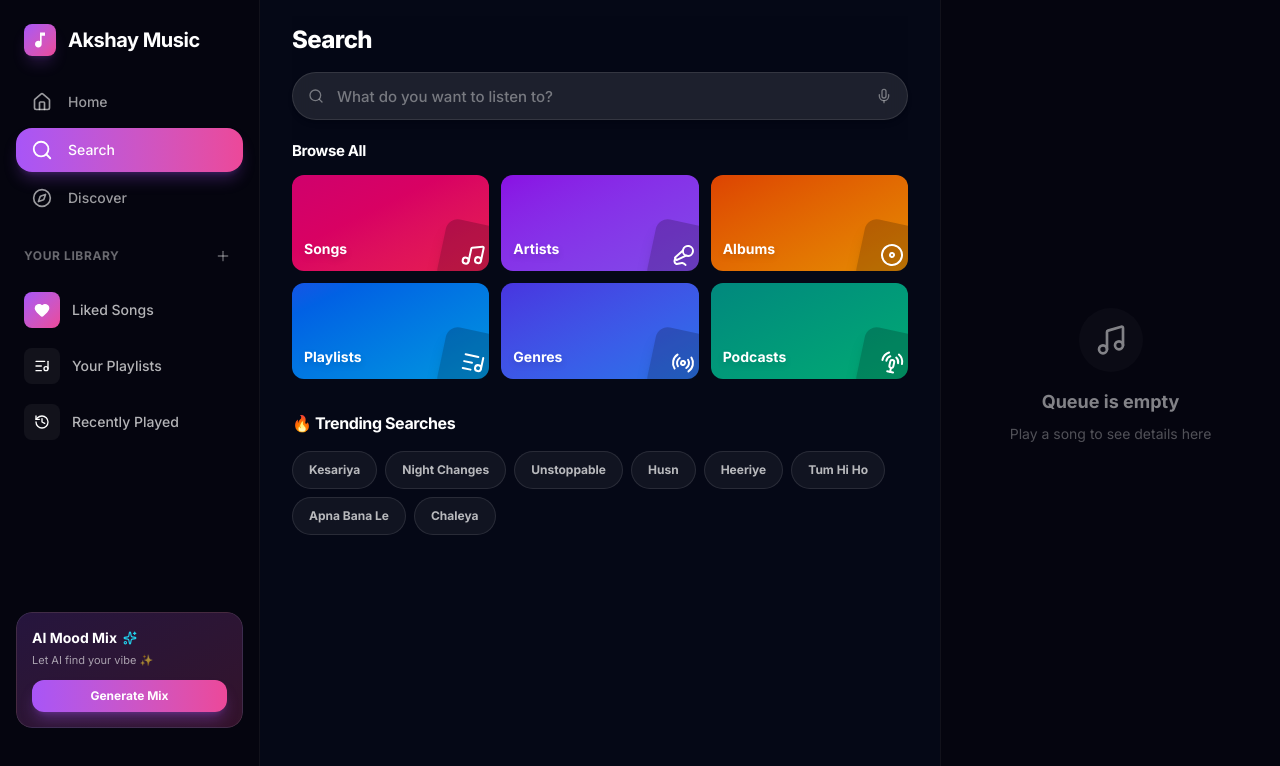
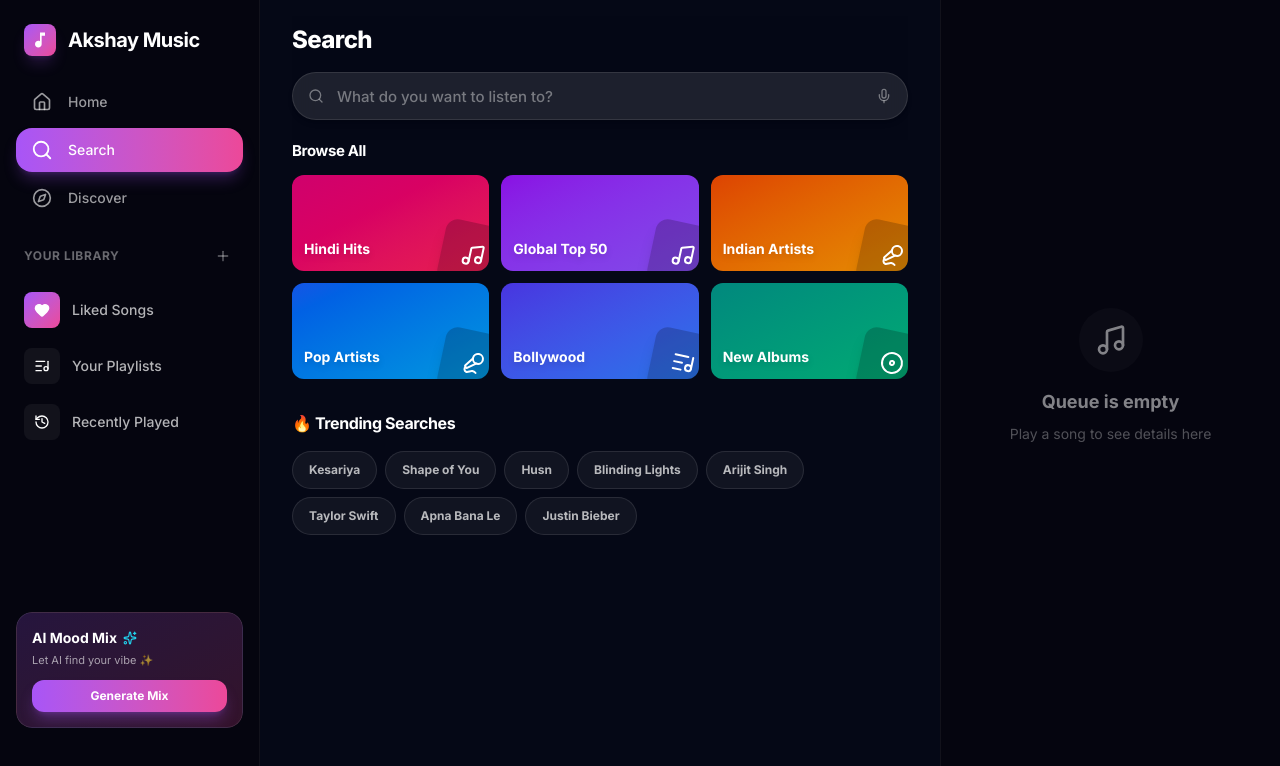
Before and after one commit to akshayweb18/mtune, a Next.js app: page /search in a window 1280 px wide. Shown: the top 766 px of the page. Built offline with nearby package versions, Linux system fonts and the light colour scheme.

Commit message:
refactor: sam sam

```diff
--- a/src/app/page.tsx
+++ b/src/app/page.tsx
@@ -64,20 +64,20 @@ export default function Home() {
 
   const { data: playlistData, isLoading } = useQuery({
     queryKey: ['featured-playlists-2024'],
-    queryFn: () => saavnApi.searchPlaylists('latest hindi 2024', 1, 10),
+    queryFn: () => saavnApi.searchPlaylists('top playlists', 1, 10),
   });
 
   const featuredPlaylists = playlistData?.results || [];
 
   const { data: mixData } = useQuery({
     queryKey: ['hero-mix-songs'],
-    queryFn: () => saavnApi.searchSongs('party mix', 1, 10),
+    queryFn: () => saavnApi.searchSongs('global top 50', 1, 10),
   });
   const heroSongs = mixData?.results || [];
 
   const { data: latestData, isLoading: latestLoading } = useQuery({
     queryKey: ['latest-songs-home'],
-    queryFn: () => saavnApi.searchSongs('latest hindi songs 2024', 1, 10),
+    queryFn: () => saavnApi.searchSongs('latest trending songs', 1, 10),
   });
 
   const latestSongs: Song[] = latestData?.results || [];
--- a/src/app/search/page.tsx
+++ b/src/app/search/page.tsx
@@ -12,15 +12,15 @@ import { AddToPlaylistModal } from '@/components/shared/AddToPlaylistModal';
 import { Song } from '@/types';
 
 const BROWSE_ALL = [
-  { title: 'Songs', searchTerm: 'Top Hindi Songs', color: 'from-pink-600 to-rose-500', icon: <Music className="w-6 h-6 text-white" /> },
-  { title: 'Artists', searchTerm: 'Popular Indian Artists', color: 'from-purple-600 to-violet-500', icon: <Mic2 className="w-6 h-6 text-white" /> },
-  { title: 'Albums', searchTerm: 'New Hindi Albums', color: 'from-orange-600 to-amber-500', icon: <Disc className="w-6 h-6 text-white" /> },
-  { title: 'Playlists', searchTerm: 'Best Bollywood Playlists', color: 'from-blue-600 to-sky-500', icon: <ListMusic className="w-6 h-6 text-white" /> },
-  { title: 'Genres', searchTerm: 'Romantic Hindi Songs', color: 'from-indigo-600 to-blue-500', icon: <Radio className="w-6 h-6 text-white" /> },
-  { title: 'Podcasts', searchTerm: 'Hindi Podcasts', color: 'from-teal-600 to-emerald-500', icon: <Podcast className="w-6 h-6 text-white" /> },
+  { title: 'Hindi Hits', searchTerm: 'Top Hindi Songs', color: 'from-pink-600 to-rose-500', icon: <Music className="w-6 h-6 text-white" /> },
+  { title: 'Global Top 50', searchTerm: 'Global Top 50 English', color: 'from-purple-600 to-violet-500', icon: <Music className="w-6 h-6 text-white" /> },
+  { title: 'Indian Artists', searchTerm: 'Popular Indian Artists', color: 'from-orange-600 to-amber-500', icon: <Mic2 className="w-6 h-6 text-white" /> },
+  { title: 'Pop Artists', searchTerm: 'Popular English Artists', color: 'from-blue-600 to-sky-500', icon: <Mic2 className="w-6 h-6 text-white" /> },
+  { title: 'Bollywood', searchTerm: 'Bollywood Playlists', color: 'from-indigo-600 to-blue-500', icon: <ListMusic className="w-6 h-6 text-white" /> },
+  { title: 'New Albums', searchTerm: 'Latest Albums', color: 'from-teal-600 to-emerald-500', icon: <Disc className="w-6 h-6 text-white" /> },
 ];
 
-const TRENDING_SEARCHES = ['Kesariya', 'Night Changes', 'Unstoppable', 'Husn', 'Heeriye', 'Tum Hi Ho', 'Apna Bana Le', 'Chaleya'];
+const TRENDING_SEARCHES = ['Kesariya', 'Shape of You', 'Husn', 'Blinding Lights', 'Arijit Singh', 'Taylor Swift', 'Apna Bana Le', 'Justin Bieber'];
 
 export default function SearchPage() {
   const [query, setQuery] = useState('');
```
